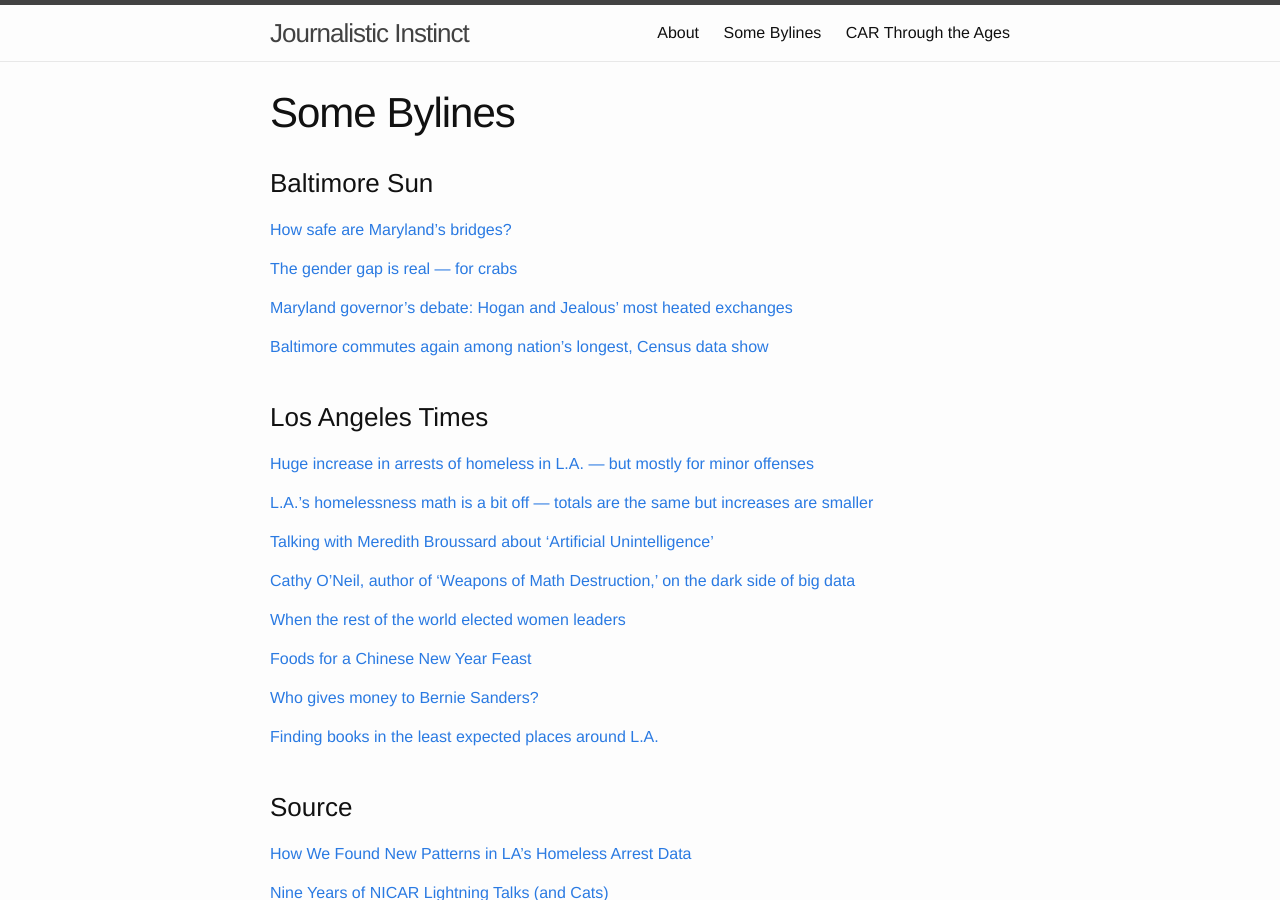
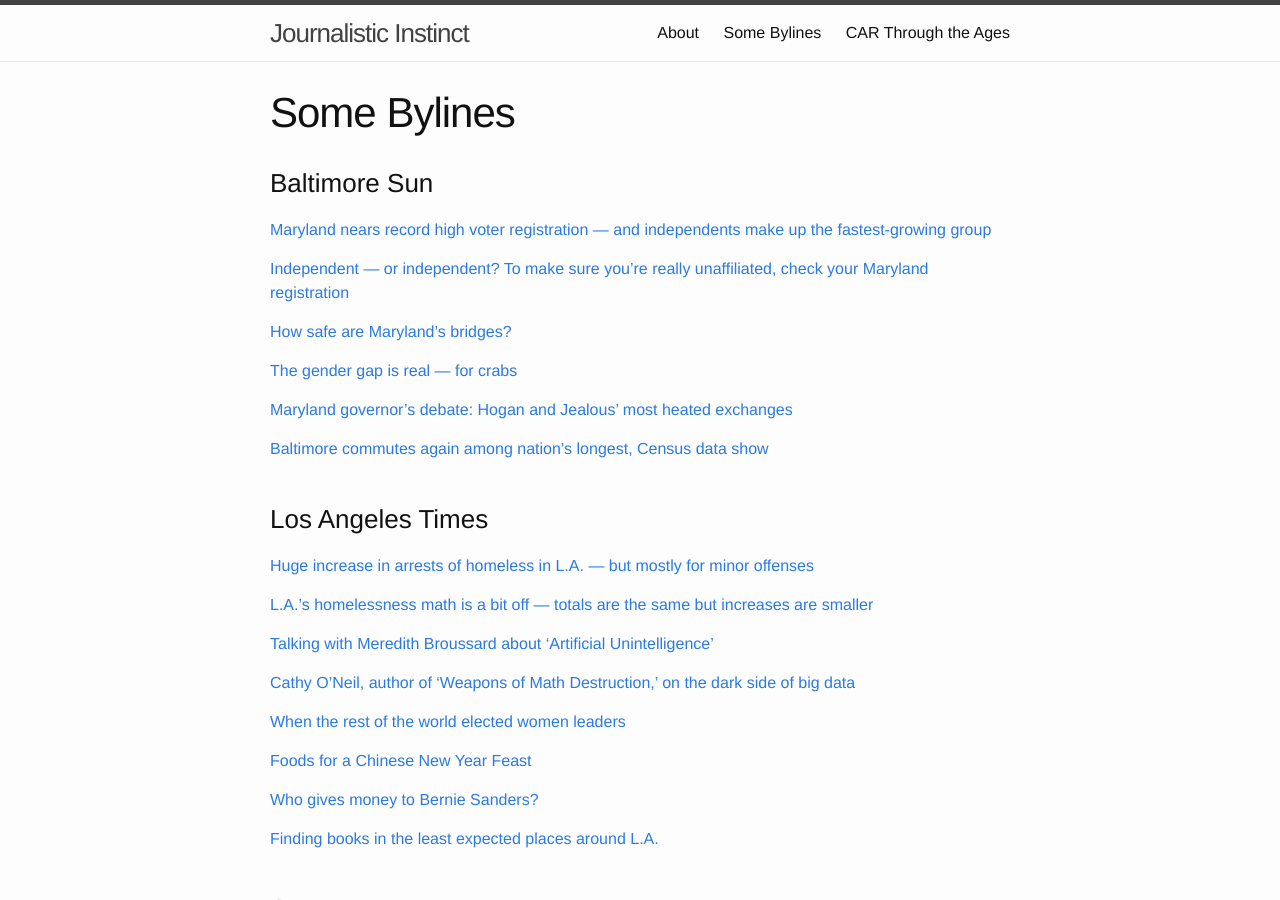
Before and after one commit to underthecurve/underthecurve.github.io, a Jekyll site: the page built from bylines.md, in a window 1280 px wide and 900 px high. Built offline with Jekyll 4.4.1, drawn with Linux system fonts in a browser that asks for light colours.

Commit message:
add bylines

```diff
--- a/bylines.md
+++ b/bylines.md
@@ -5,6 +5,11 @@
 ---
 
 ### Baltimore Sun
+
+[Maryland nears record high voter registration — and independents make up the fastest-growing group](http://www.baltimoresun.com/news/maryland/politics/bs-md-2018-voter-registration-20181011-story.html)
+
+[Independent — or independent? To make sure you're really unaffiliated, check your Maryland registration](http://www.baltimoresun.com/news/maryland/politics/bs-md-unaffiliated-not-independent-20181015-story.html)
+
 [How safe are Maryland's bridges?](http://www.baltimoresun.com/news/maryland/bs-md-bridge-collapse-maryland-20180815-story.html)
 
 [The gender gap is real — for crabs](http://www.baltimoresun.com/news/opinion/oped/bs-md-female-crab-20180829-story.html)
```
